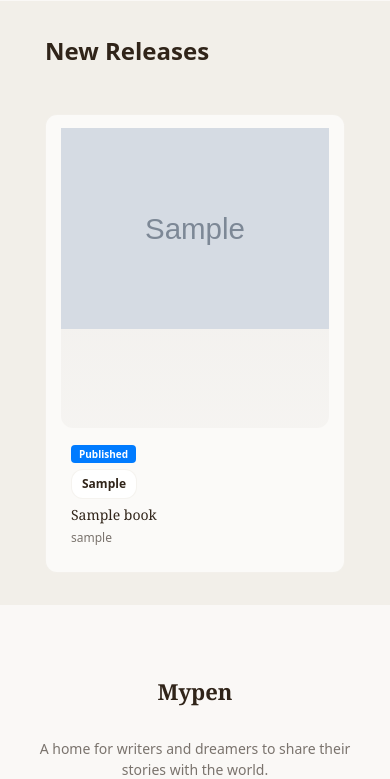
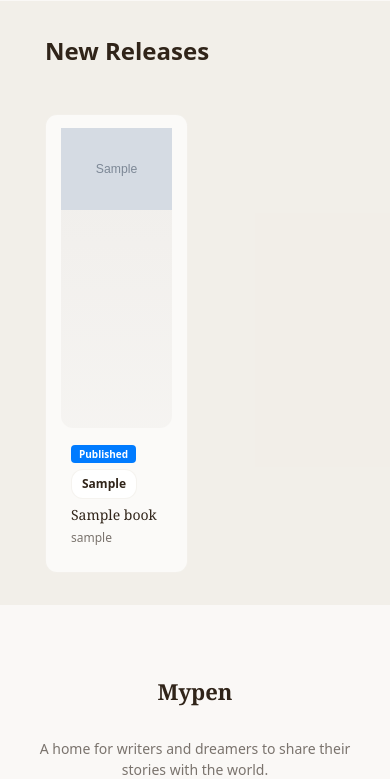
Before and after one commit to kidusMAT/mypen, a Django app: page /books/ in a window 390 px wide. Shown: the part 1058-1837 px from the top of the page. Run offline with Django 5.2, Linux system fonts and the light colour scheme; tables that the repository leaves empty hold one stand-in row (values such as "Sample post"); grey boxes marked "Sample" are stand-in pictures; some libraries are stand-ins or nearby versions.

Commit message:
Make New Releases 2-column grid on mobile

```diff
--- a/newapp/templates/newapp/books.html
+++ b/newapp/templates/newapp/books.html
@@ -149,6 +149,13 @@
             line-height: 1.6;
             margin-top: 10px;
         }
+
+        /* 2-column layout for New Releases on mobile */
+        .newreleases .newlist {
+            display: grid;
+            grid-template-columns: 1fr 1fr;
+            gap: 15px;
+        }
     }
 </style>
 
```
